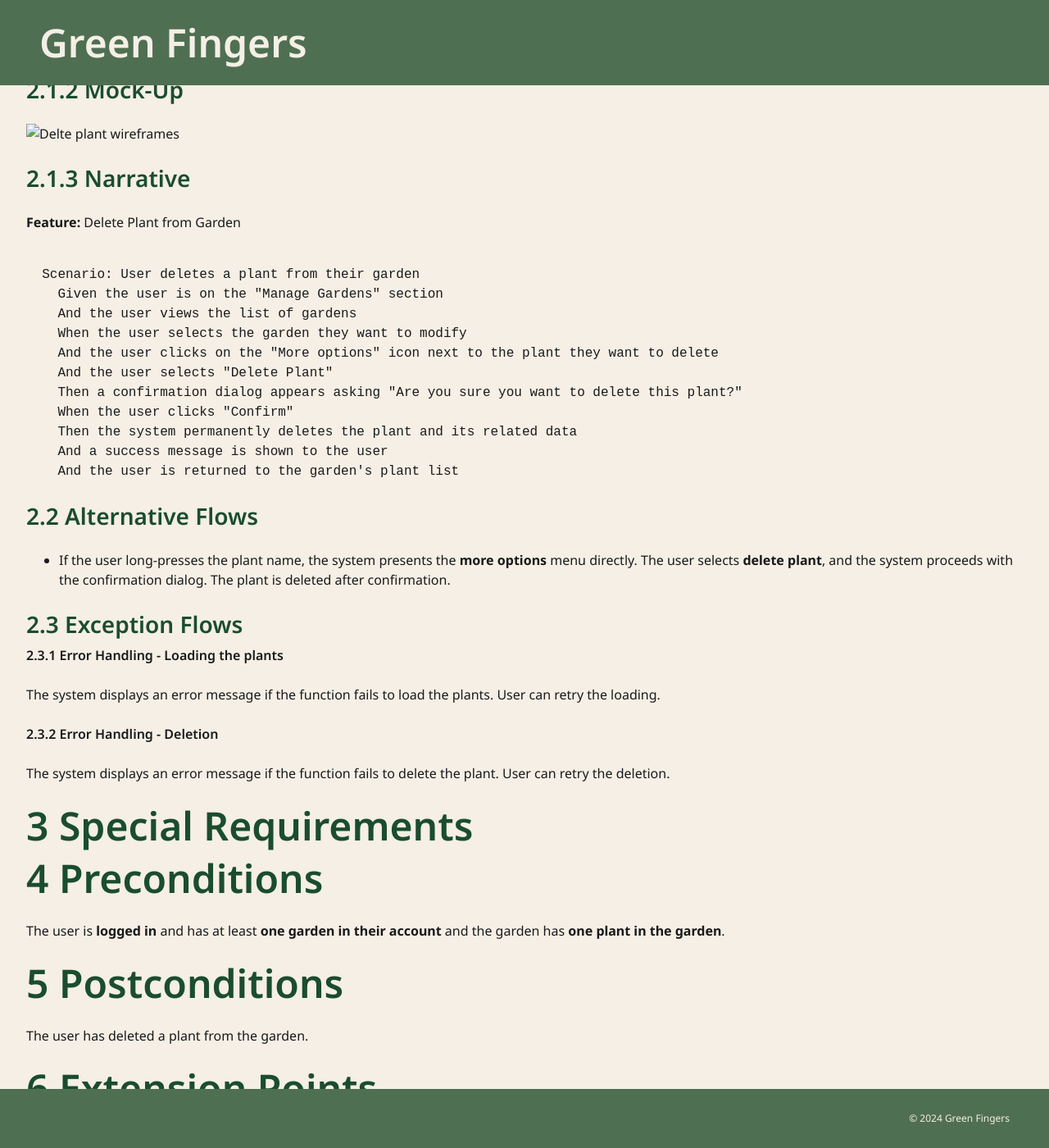
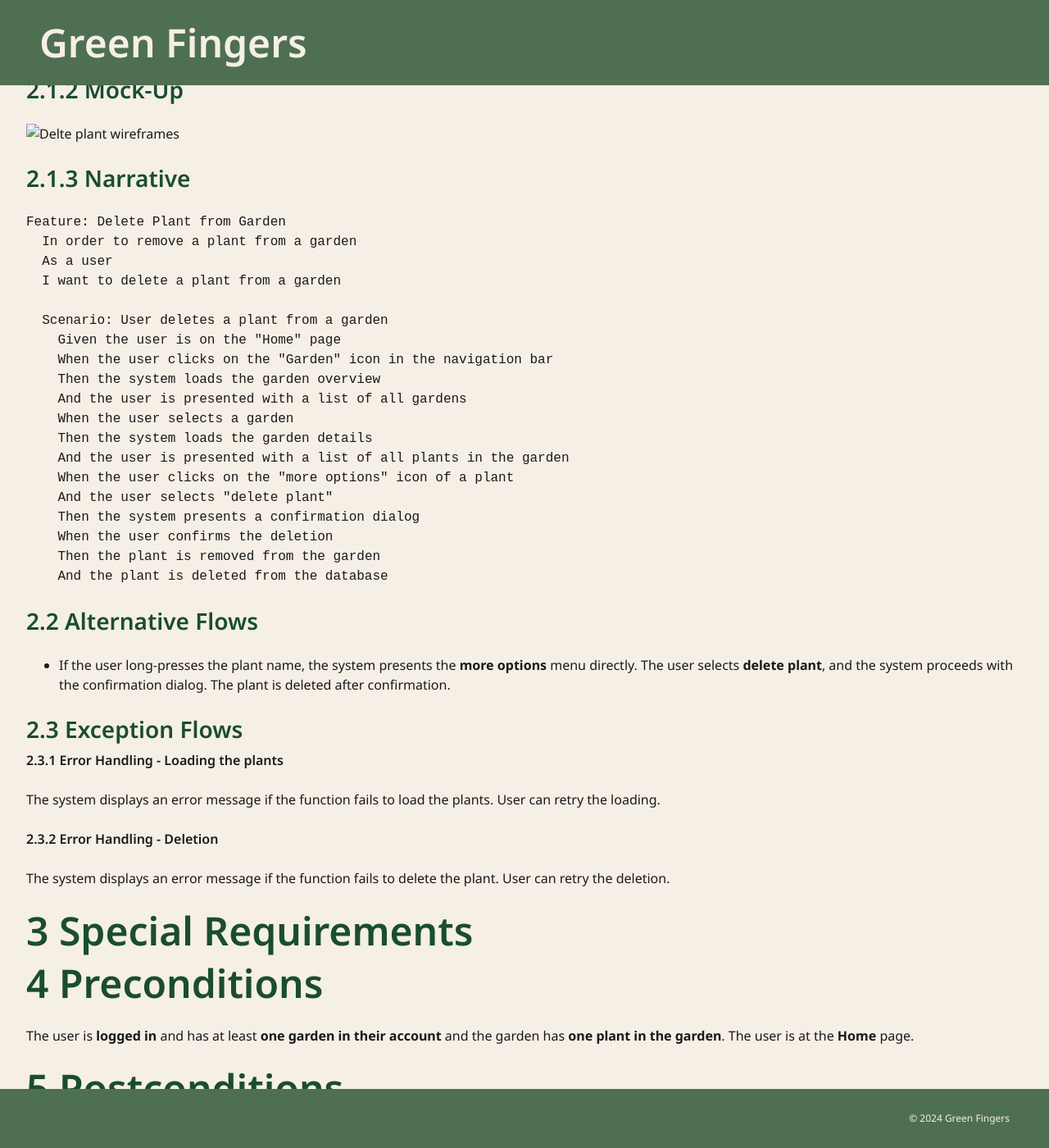
Before and after one commit to Green-Fingers-App/gardeningApp, a Jekyll site: the page built from docs/usecases/deletePlant.md, in a window 1280 px wide and 1400 px high, scrolled down 1462 px. Shown: the whole window at 82% size. Built offline with Jekyll 4.4.1, drawn with Linux system fonts in a browser that asks for light colours; our own code applies the rules of GitHub Pages for plain Markdown files.

Commit message:
Add description to UC delete plant narrative

````diff
--- a/docs/usecases/deletePlant.md
+++ b/docs/usecases/deletePlant.md
@@ -41,20 +41,26 @@ To **delete a plant** from a garden, the user navigates to the garden overview b
 
 ### 2.1.3 Narrative
 
-**Feature:** Delete Plant from Garden
+```gherkin
+Feature: Delete Plant from Garden
+  In order to remove a plant from a garden
+  As a user
+  I want to delete a plant from a garden
 
-```gherkin
-  Scenario: User deletes a plant from their garden
-    Given the user is on the "Manage Gardens" section
-    And the user views the list of gardens
-    When the user selects the garden they want to modify
-    And the user clicks on the "More options" icon next to the plant they want to delete
-    And the user selects "Delete Plant"
-    Then a confirmation dialog appears asking "Are you sure you want to delete this plant?"
-    When the user clicks "Confirm"
-    Then the system permanently deletes the plant and its related data
-    And a success message is shown to the user
-    And the user is returned to the garden's plant list
+  Scenario: User deletes a plant from a garden
+    Given the user is on the "Home" page
+    When the user clicks on the "Garden" icon in the navigation bar
+    Then the system loads the garden overview
+    And the user is presented with a list of all gardens
+    When the user selects a garden
+    Then the system loads the garden details
+    And the user is presented with a list of all plants in the garden
+    When the user clicks on the "more options" icon of a plant
+    And the user selects "delete plant"
+    Then the system presents a confirmation dialog
+    When the user confirms the deletion
+    Then the plant is removed from the garden
+    And the plant is deleted from the database
 ```
 
 ### 2.2 Alternative Flows
@@ -76,6 +82,7 @@ User can retry the deletion.
 # 4 Preconditions
 
 The user is **logged in** and has at least **one garden in their account** and the garden has **one plant in the garden**.
+The user is at the **Home** page.
 
 # 5 Postconditions
 
````
